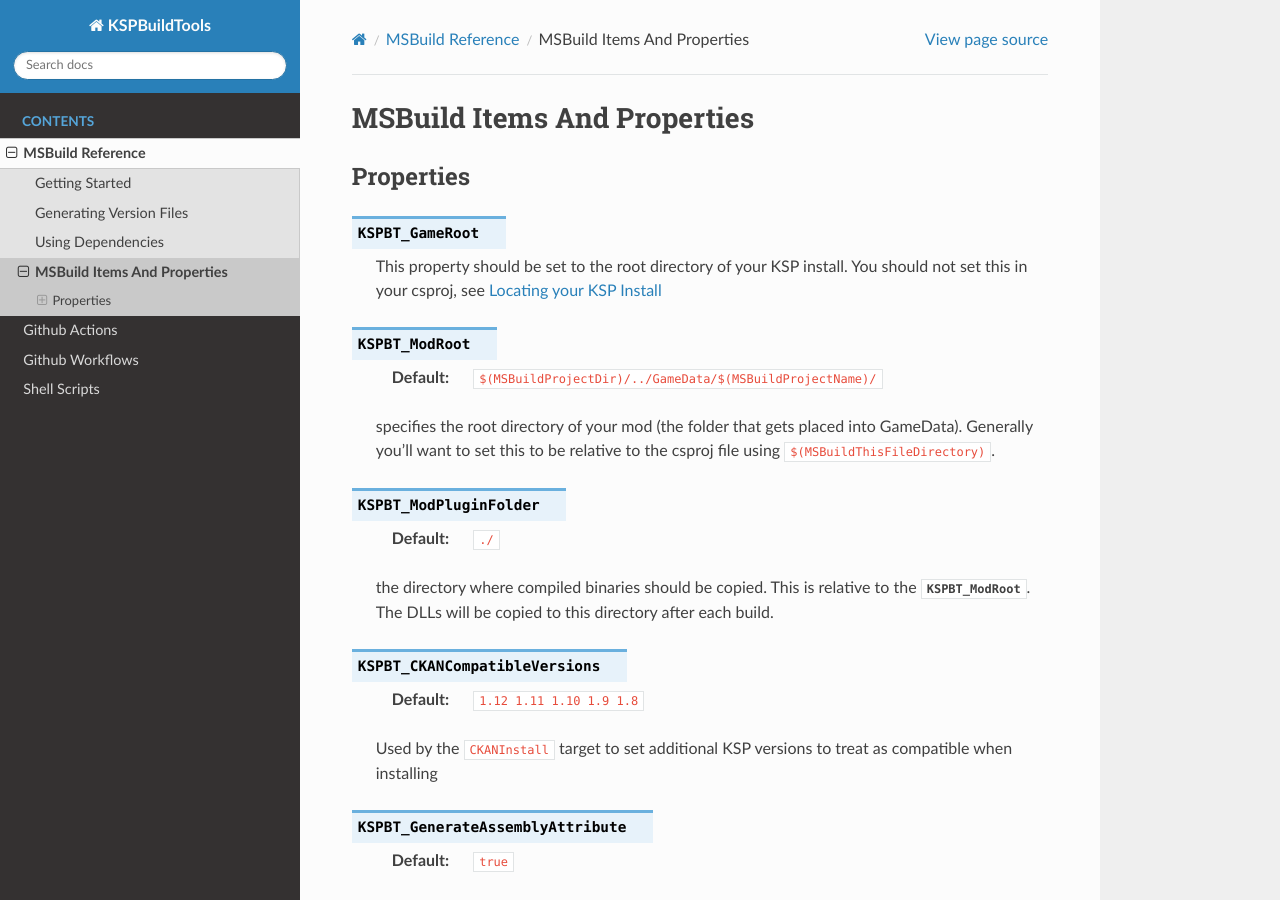
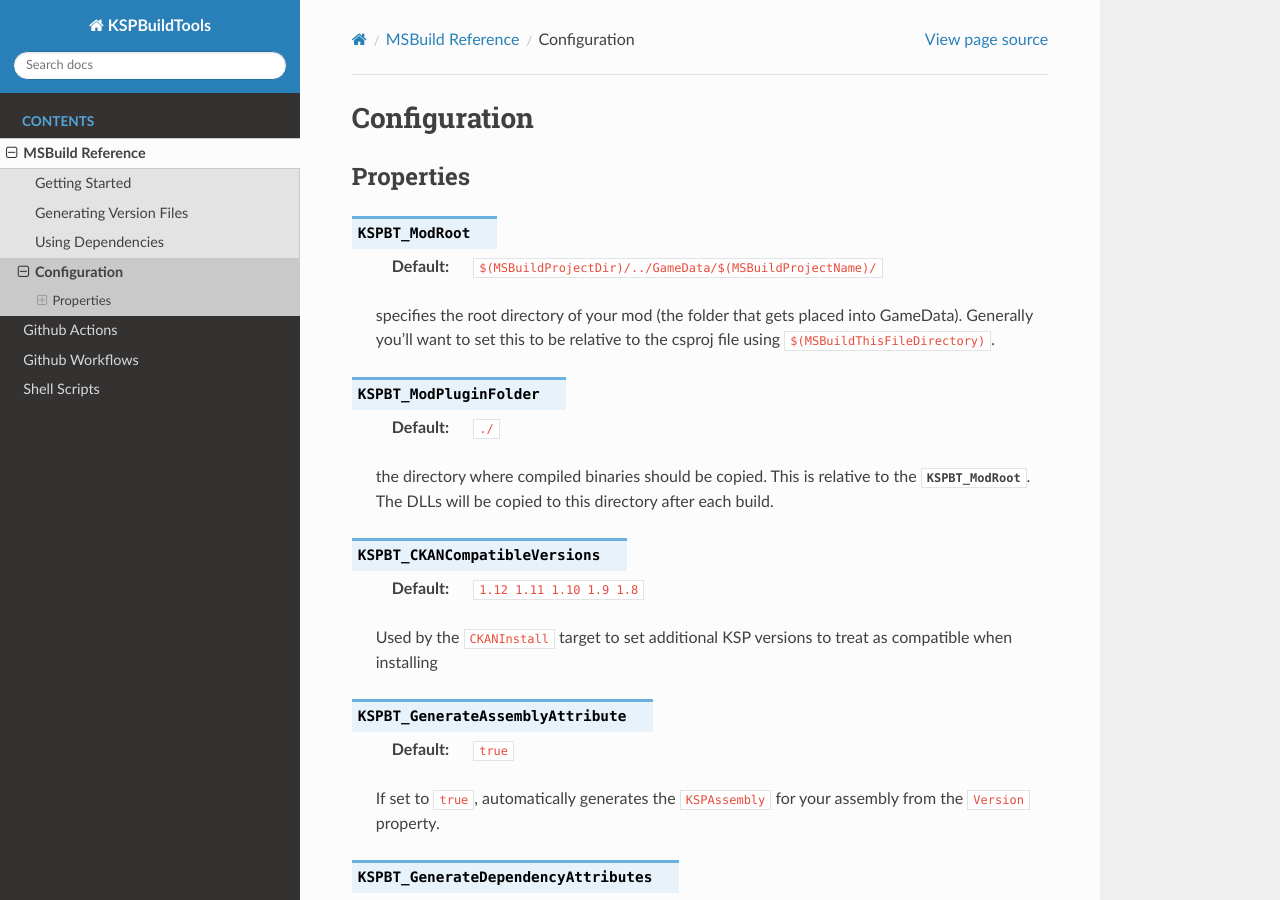
Before and after one commit to KSPModdingLibs/KSPBuildTools, a Sphinx documentation site: the page built from docs/msbuild/configuration.md, in a window 1280 px wide and 900 px high. Built offline with Sphinx 7.4.7 and the Read the Docs theme 3.1.0, drawn with Linux system fonts in a browser that asks for light colours; the version number could not be read and is left out; some of the changed text lies outside the part shown.

Commit message:
Move tests to ModReferences
and recommend not using KSPBT_GameRoot in csproj

`````diff
--- a/docs/msbuild/configuration.md
+++ b/docs/msbuild/configuration.md
@@ -1,10 +1,6 @@
-# MSBuild Items And Properties
+# Configuration
 
 ## Properties
-
-```{confval} KSPBT_GameRoot
-This property should be set to the root directory of your KSP install. You should not set this in your csproj, see [Locating your KSP Install](getting-started.md/#locating-your-ksp-install)
-```
 
 ```{confval} KSPBT_ModRoot
 ---
@@ -71,3 +67,10 @@
 ---
 If set to `true`, adds references to the assemblies included in `ModReference` list.
 ```
+
+````{confval} KSPBT_GameRoot
+```{warning}
+You should **not** set or use this property in your csproj file.
+```
+This property should be set to the root directory of your KSP install. see [Locating your KSP Install](getting-started.md/#locating-your-ksp-install)
+````
`````
Also changed, not shown: 2 other files.
